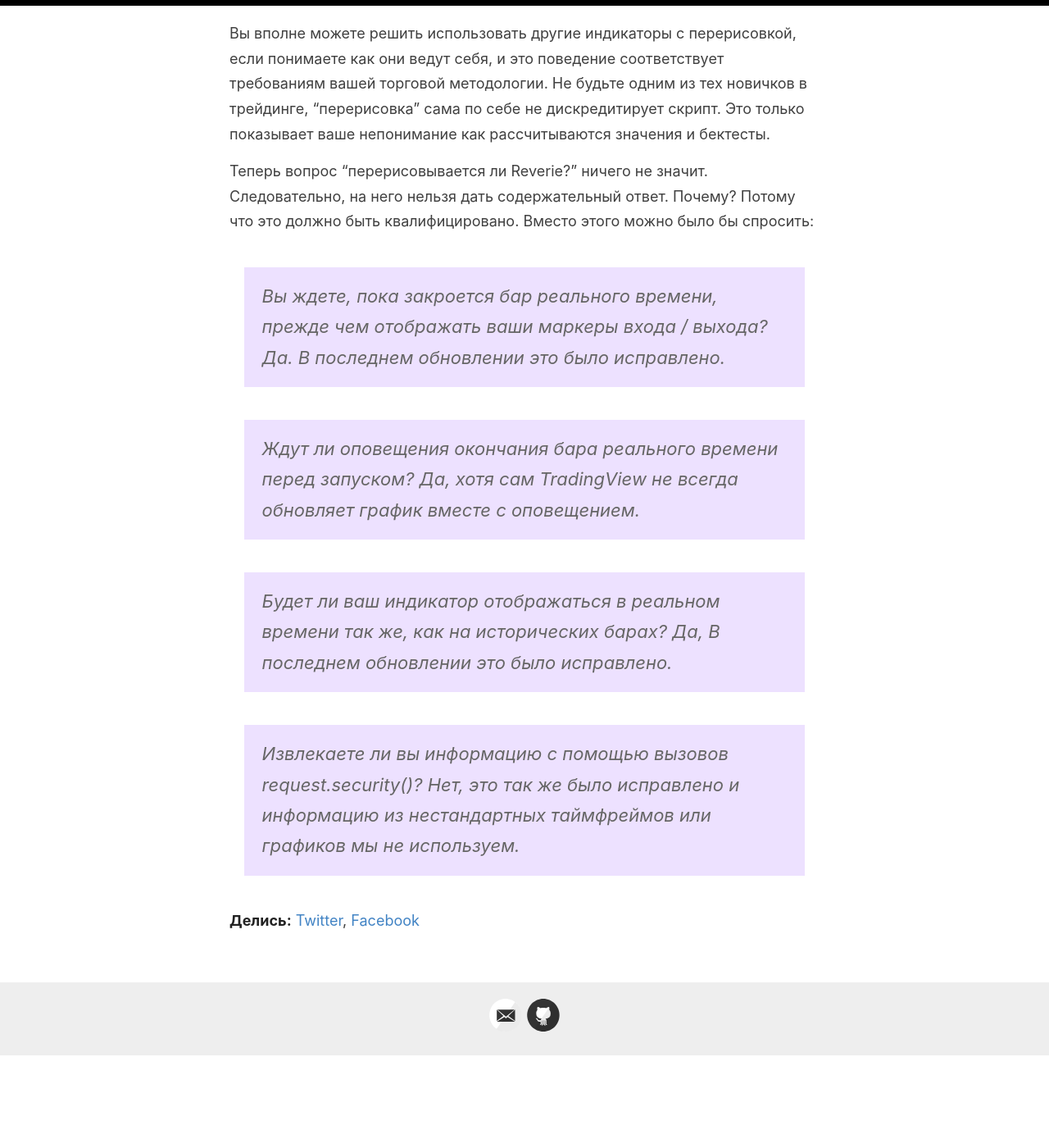
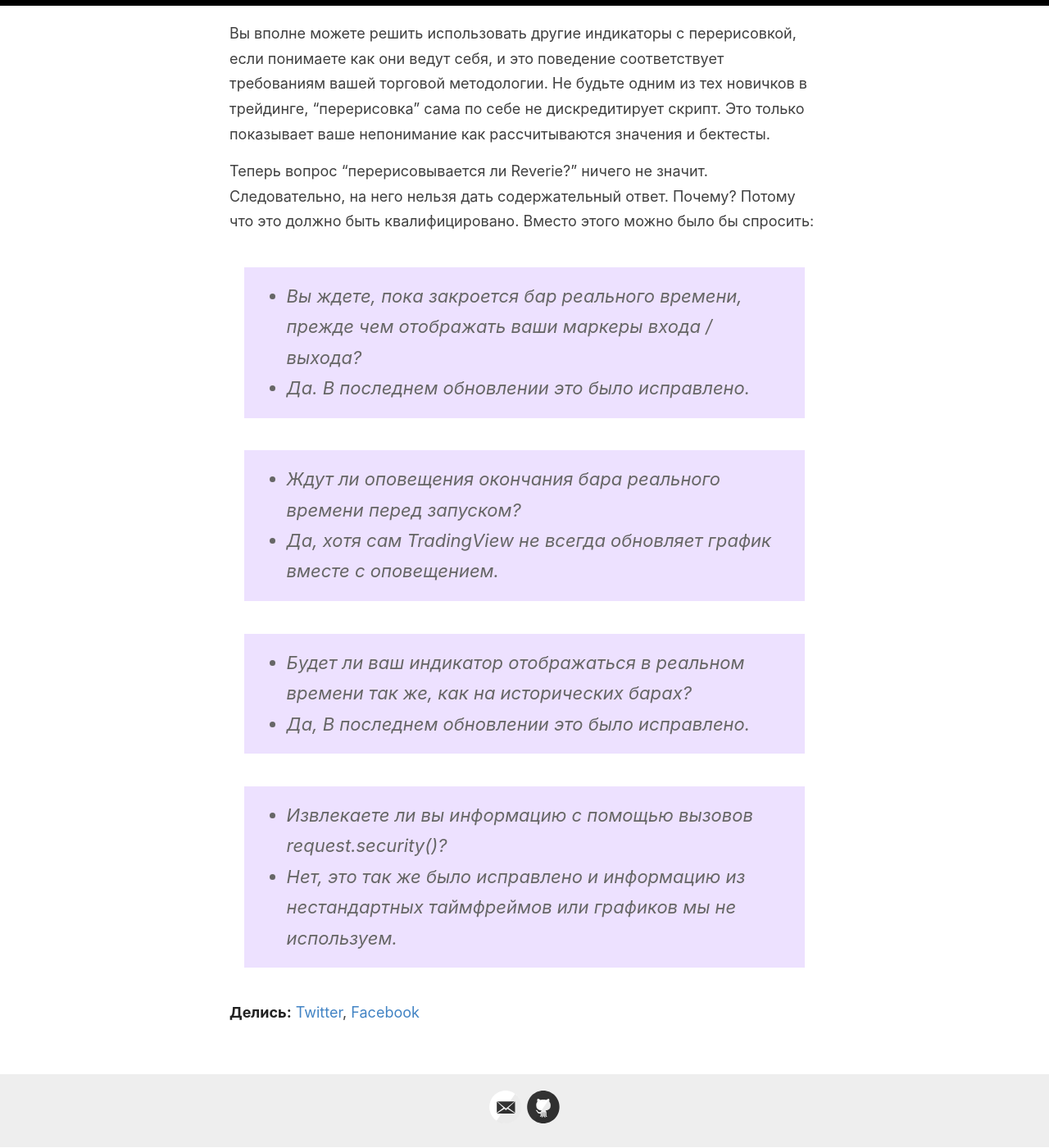
Before and after one commit to udevwork/Reverie, a Jekyll site: the page built from _posts/2022-04-13-repainting.md, in a window 1280 px wide and 1400 px high, scrolled down 1167 px. Shown: the whole window at 82% size. Built offline with Jekyll 4.4.1, drawn with Linux system fonts in a browser that asks for light colours; before the commit the page ends 2455 px from its top, so only the background shows below that.

```diff
--- a/_posts/2022-04-13-repainting.md
+++ b/_posts/2022-04-13-repainting.md
@@ -18,14 +18,14 @@ categories: [Обучение]
 
 Теперь вопрос “перерисовывается ли Reverie?” ничего не значит. Следовательно, на него нельзя дать содержательный ответ. Почему? Потому что это должно быть квалифицировано. Вместо этого можно было бы спросить:
 
-> Вы ждете, пока закроется бар реального времени, прежде чем отображать ваши маркеры входа / выхода?
-> Да. В последнем обновлении это было исправлено.
+> - Вы ждете, пока закроется бар реального времени, прежде чем отображать ваши маркеры входа / выхода?
+> - Да. В последнем обновлении это было исправлено.
 
-> Ждут ли оповещения окончания бара реального времени перед запуском?
-> Да, хотя сам TradingView не всегда обновляет график вместе с оповещением.
+> - Ждут ли оповещения окончания бара реального времени перед запуском?
+> - Да, хотя сам TradingView не всегда обновляет график вместе с оповещением.
 
-> Будет ли ваш индикатор отображаться в реальном времени так же, как на исторических барах?
-> Да, В последнем обновлении это было исправлено.
+> - Будет ли ваш индикатор отображаться в реальном времени так же, как на исторических барах?
+> - Да, В последнем обновлении это было исправлено.
 
-> Извлекаете ли вы информацию с помощью вызовов request.security()?
-> Нет, это так же было исправлено и информацию из нестандартных таймфреймов или графиков мы не используем.
+> - Извлекаете ли вы информацию с помощью вызовов request.security()?
+> - Нет, это так же было исправлено и информацию из нестандартных таймфреймов или графиков мы не используем.
```
